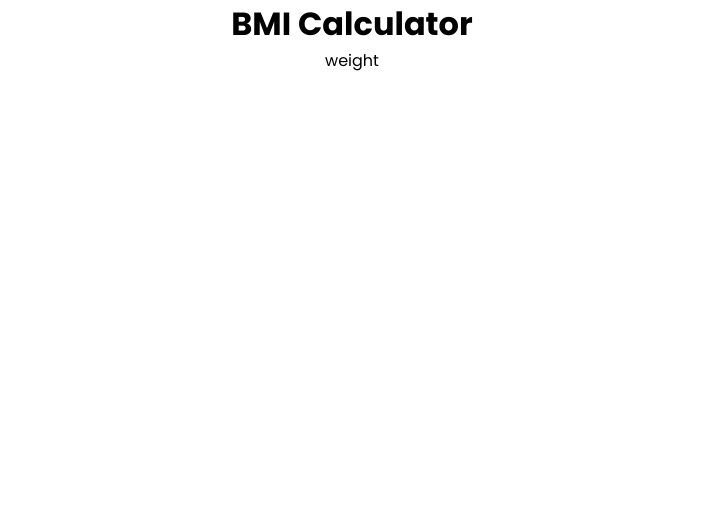
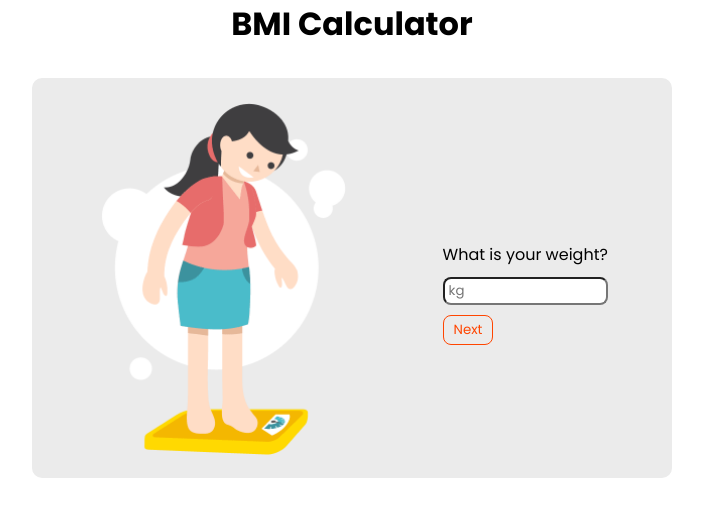
Before and after one commit to mserhatyuksel/BMI-React, a React (Create React App) app: page /weight in a window 1280 px wide. Shown: the top 516 px of the page, without its empty margins (288-991 px from the left). Built offline with nearby package versions, Linux system fonts and the light colour scheme.

Commit message:
Added input, button and style

```diff
--- a/src/components/Inputs/WeightInput/WeightInput.jsx
+++ b/src/components/Inputs/WeightInput/WeightInput.jsx
@@ -1,11 +1,29 @@
-import React from 'react'
+import { useState } from "react";
+import { Link } from "react-router-dom";
+import Button from "../../UI/Button";
+import styles from "./WeightInput.module.css";
+const WeightInput = ({ handleWeight }) => {
+  const [value, setValue] = useState("");
+  return (
+    <div className={styles.container}>
+      <img src="/assets/images/weight.png" alt="" />
+      <div className={styles.input}>
+        <label htmlFor="weight">What is your weight?</label>
+        <input
+          type="number"
+          min="10"
+          max="300"
+          id="weight"
+          placeholder="kg"
+          value={value}
+          onChange={(e) => setValue(e.target.value)}
+        />
+        <Link to="/result" onClick={() => handleWeight(value)}>
+          <Button disabled={!value}>Next</Button>
+        </Link>
+      </div>
+    </div>
+  );
+};
 
-const WeightInput = () => {
-  return (
-    <div>
-      weight
-    </div>
-  )
-}
-
-export default WeightInput
+export default WeightInput;
--- /dev/null
+++ b/src/components/Inputs/WeightInput/WeightInput.module.css
@@ -0,0 +1,27 @@
+.container{
+  position: relative;
+  background: #EBEBEB;
+  border-radius: 10px;
+  width: 50%;
+  height: 50vh;
+  margin-top: 30px;
+  display: flex;
+  flex-direction: row;
+  justify-content: space-around;
+  align-items: center;
+  padding: 20px;
+}
+.input{
+  display: flex;
+  flex-direction: column;
+  margin-top: 30px;
+}
+.input input{
+  padding: 2px 0 2px 4px;
+  border-radius: 8px;
+  margin-top: 10px;
+}
+.container img{
+  height: 100%;
+  border-radius: 10px;
+}
```
